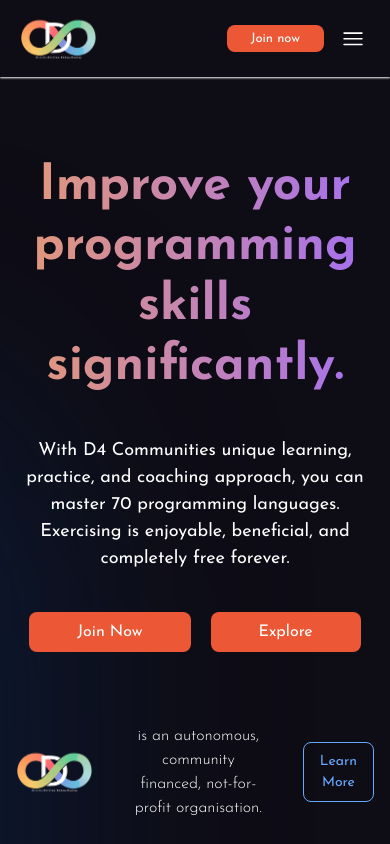
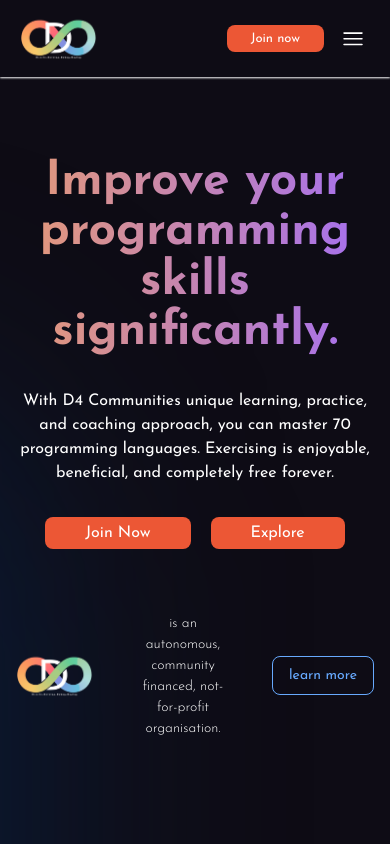
Before and after one commit to D4Community/D4-new-website, a Next.js app: page / in a window 390 px wide. Shown: the top 844 px of the page. Built offline with nearby package versions, Linux system fonts and the light colour scheme.

Commit message:
code format and fixes

```diff
--- a/app/components/Hero.tsx
+++ b/app/(pages)/HeroPage.tsx
@@ -1,18 +1,28 @@
 import Image from "next/image";
-import { BlurLeft, BlurRight } from "./BlurElement";
+import { BlurLeft, BlurRight } from "../components/BlurElement";
 import HeroImage from "../assets/images/heroimg.png"
-import {OrangeButton} from "./Buttons";
+import {BlueButton, OrangeButton} from "../components/Buttons";
 
 import d4logo from "../assets/images/d4logo.png"
 
-export default function HeroSection() {
+export default function HeroPage() {
+    return (
+        <div>
+            <HeroSection />
+        </div>
+    )
+}
+
+// add hex images in hero section
+
+function HeroSection () {
     return (
         <div>
             <div className="text-white sm:py-36 py-20">
                 <div className="flex items-center justify-center gap-6 container z-10 relative">
-                    <div className="flex flex-col lg:text-left lg:items-start text-center items-center gap-10">
-                        <h1 className="sm:text-[55px] text-[50px] font-bold leading-[60px] bg-[linear-gradient(to_left,#A46FF2,#E49976)] text-transparent bg-clip-text [-webkit-background-clip:text]">Improve your programming skills significantly.</h1>
-                        <h3 className="sm:text-[24px] text-[18px]">With D4 Communities unique learning, practice, and coaching approach, you can master 70 programming languages. Exercising is enjoyable, beneficial, and completely free forever.</h3>
+                    <div className="flex flex-col lg:text-left lg:items-start text-center items-center md:gap-10 gap-8">
+                        <h1 className="sm:text-[55px] text-[48px] font-bold sm:leading-[60px] leading-[50px] bg-[linear-gradient(to_left,#A46FF2,#E49976)] text-transparent bg-clip-text [-webkit-background-clip:text]">Improve your programming skills significantly.</h1>
+                        <h3 className="sm:text-[24px] text-[16px]">With D4 Communities unique learning, practice, and coaching approach, you can master 70 programming languages. Exercising is enjoyable, beneficial, and completely free forever.</h3>
 
                         <div className="flex gap-5">
                             <OrangeButton label={"Join Now"} />
@@ -26,13 +36,13 @@ export default function HeroSection() {
                                     src={d4logo}
                                     alt={"d4 log0"} />
                             </div>
-                            <p className="max-w-[450px] font-light">is an autonomous, community financed, not-for-profit organisation.</p>
-                            <button className="border-[1px] p-2 border-[#67A9FD] rounded-lg text-[#67A9FD] text-[14px] px-4">Learn More</button>
+                            <p className="max-w-[450px] font-light sm:text-[16px] text-[14px]">is an autonomous, community financed, not-for-profit organisation.</p>
+                            <BlueButton label={"learn more"} />
                         </div>
                     </div>
                     <div className=" hidden lg:flex">
                         <Image
-                            className="w-[full]"
+                            className="w-[1020px]"
                             src={HeroImage}
                             alt="hero image"
                         />
@@ -43,5 +53,3 @@ export default function HeroSection() {
         </div>
     )
 }
-
-// add hex images
--- a/app/components/Buttons.tsx
+++ b/app/components/Buttons.tsx
@@ -1,8 +1,17 @@
-export function OrangeButton ({label, onClick}:any) {
+export function OrangeButton({ label, onClick }: any) {
     return (
         <button
-        className="bg-[#EC5735] hover:bg-[#fc7f66] transition text-white sm:px-14 px-12 py-2 rounded-lg"
-        onClick={onClick}
+            className="bg-[#EC5735] hover:bg-[#fc7f66] transition text-white sm:px-14 px-10 sm:py-2 py-1 rounded-lg sm:text-[18px] text-[14]"
+            onClick={onClick}
         >{label}</button>
     )
 }
+
+export function BlueButton({ label, onClick }: any) {
+    return (
+        <button
+            className="border-[1px] p-2 border-[#67A9FD] rounded-lg text-[#67A9FD] text-[14px] px-4 whitespace-nowrap"
+            onClick={onClick}
+        >{label}</button>
+    )
+}
--- a/app/page.tsx
+++ b/app/page.tsx
@@ -1,11 +1,11 @@
-import HeroSection from "./components/Hero";
+import HeroPage from "./(pages)/HeroPage";
 import Navbar from "./components/Navbar";
 
 export default function Home() {
   return (
     <div className="bg-[#0E0C15]">
       <Navbar />
-      <HeroSection />
+      <HeroPage />
     </div>
   );
 }
```
